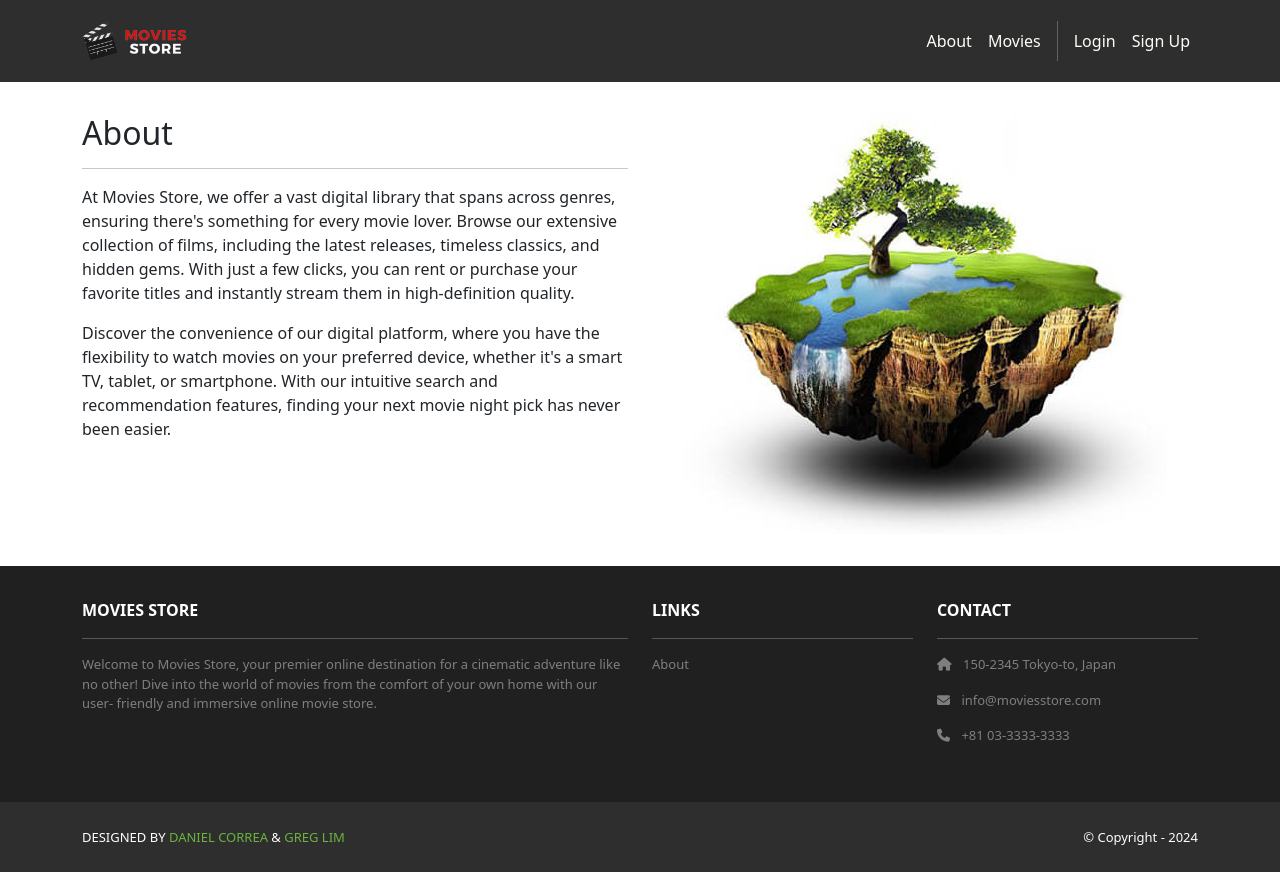
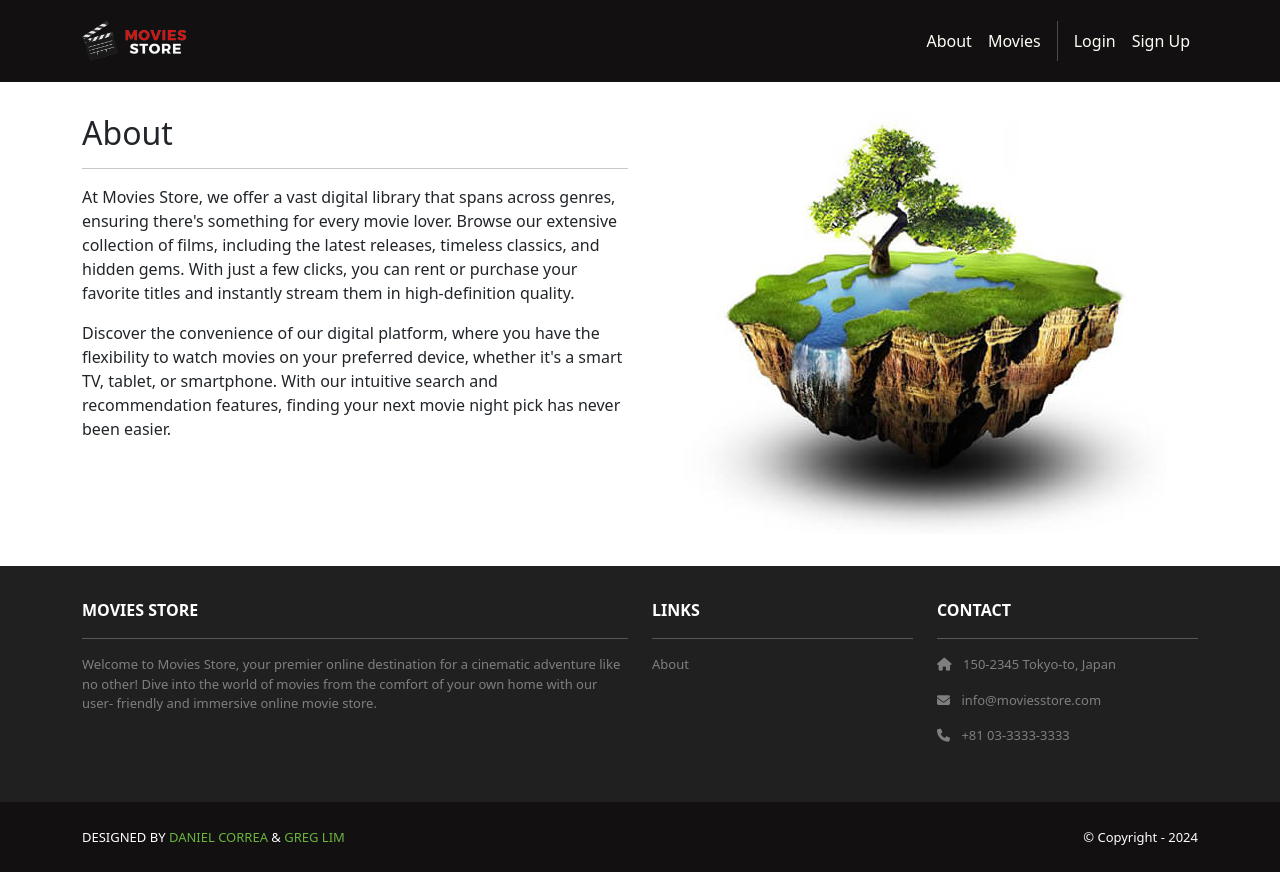
Before and after one commit to j00b33/moviesstore, a Django app: template home/templates/home/about.html in a window 1280 px wide. Run offline with Django 5.2, Linux system fonts and the light colour scheme; the template is opened without the code that fills it, so the values that code supplies are empty; some libraries are stand-ins or nearby versions; some web fonts are replaced.

Commit message:
Save local changes

```diff
--- a/moviesstore/settings.py
+++ b/moviesstore/settings.py
@@ -119,7 +119,7 @@ USE_TZ = True
 # Static files (CSS, JavaScript, Images)
 # https://docs.djangoproject.com/en/5.1/howto/static-files/
 
-STATIC_URL = "static/"
+STATIC_URL = "moviesstore/static/style.css/"
 
 # Default primary key field type
 # https://docs.djangoproject.com/en/5.1/ref/settings/#default-auto-field
--- a/moviesstore/static/css/style.css
+++ b/moviesstore/static/css/style.css
@@ -6,7 +6,7 @@
   color: #FFFEF6 !important;
 }
 .bg-dark {
-  background-color: #2E2E2E !important;
+  background-color: #121010 !important;
 }
 .ms-footer {
   background-color: #202020;
```
Also changed, not shown: db.sqlite3.
